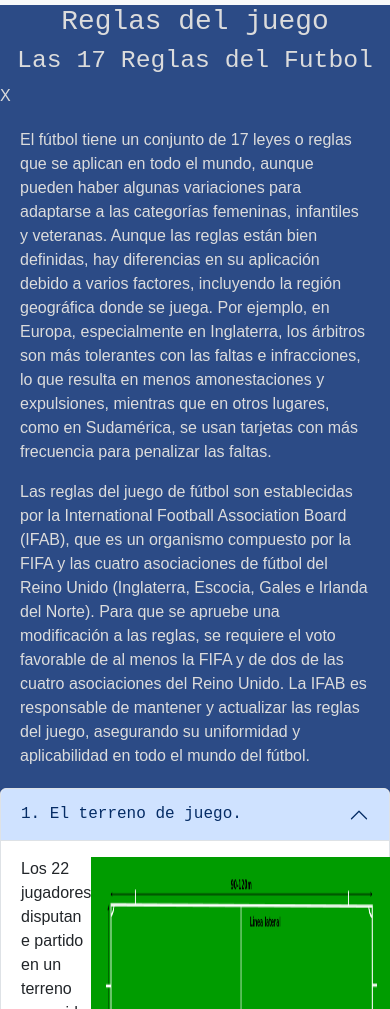
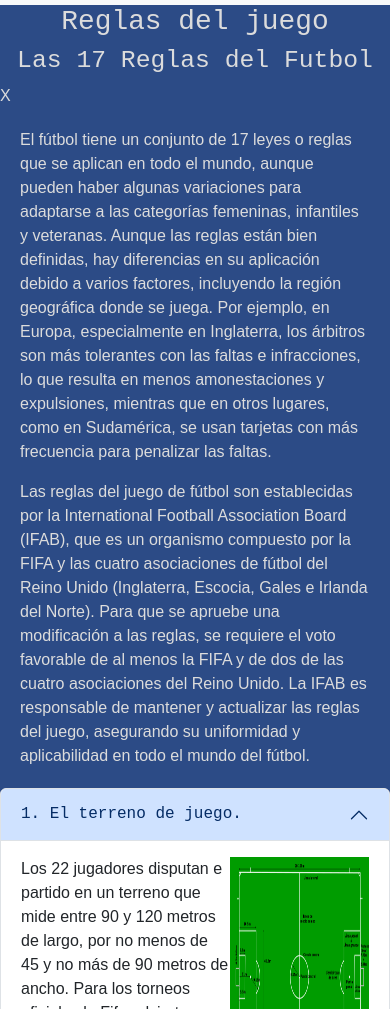
Before and after one commit to LucasAvantti/preentrega, a website: page page/reglas.html in a window 390 px wide. Shown: the part 91-1100 px from the top of the page. Drawn offline with nearby package versions, Linux system fonts and the light colour scheme; a web font is replaced by a local one.

Commit message:
v4.3 solucione todos los erores de las imagenes

```diff
--- a/scss/main.scss
+++ b/scss/main.scss
@@ -374,5 +374,11 @@ main {
         .cultura_obelisco {
             width: auto;
         }
+        .accordion{
+
+            img {
+                width: 40%;
+            }
+        }
     }
 }
```
Also changed, not shown: css/estilo.css.
